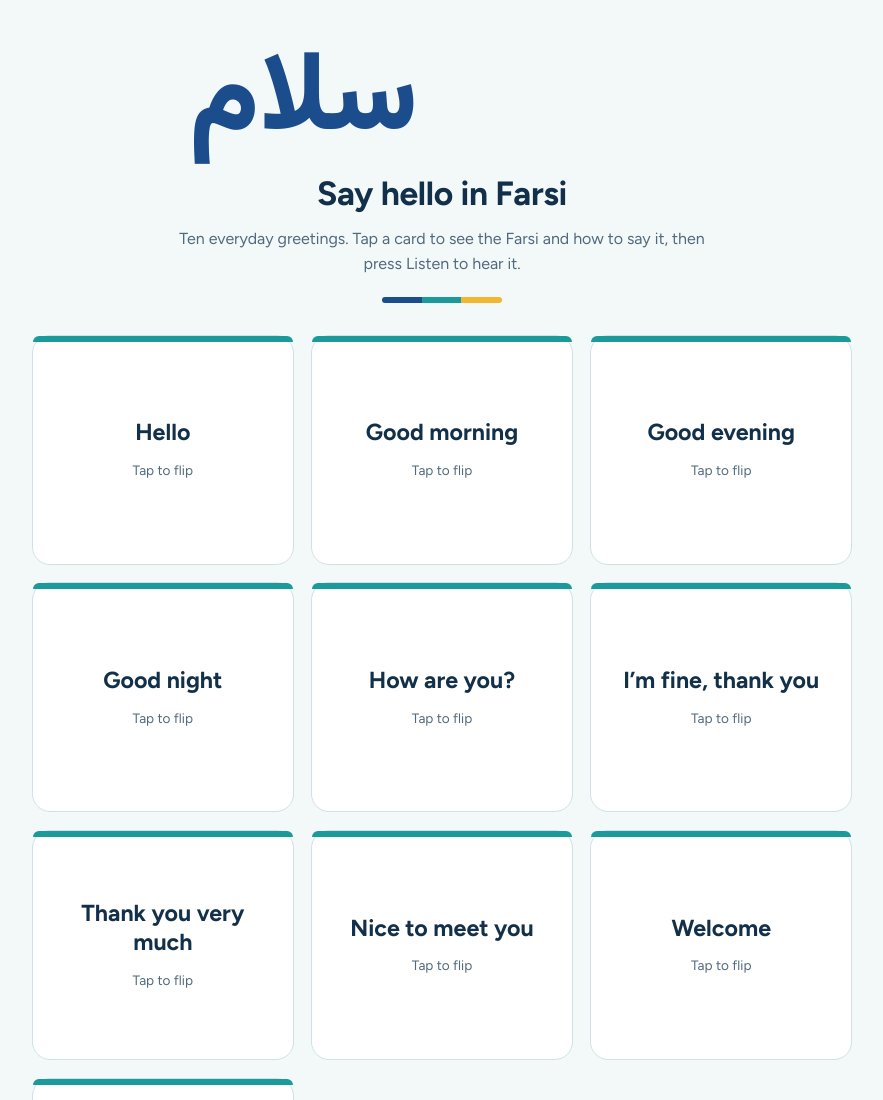
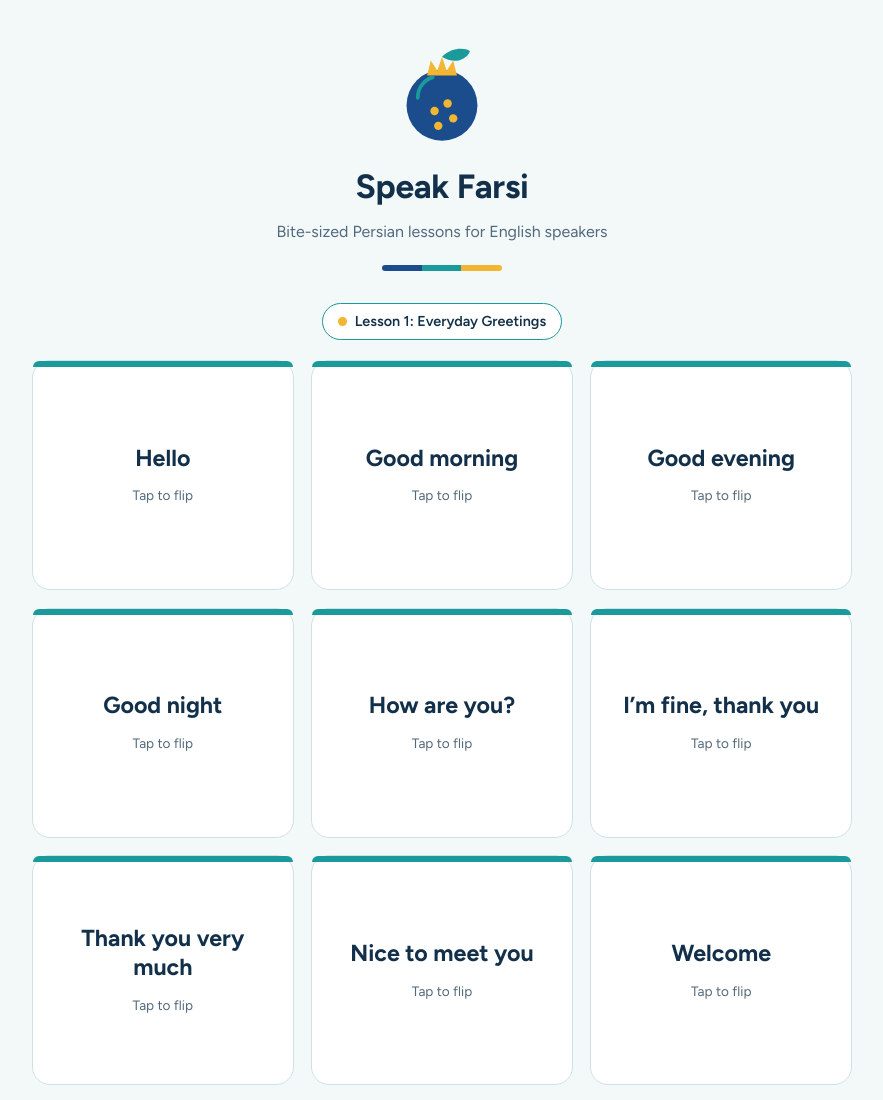
Before and after one commit to my-life-lab/Learn-Farsi, a plain HTML site: page index.html in a window 1280 px wide. Shown: the top 1100 px of the page, without its empty margins (198-1081 px from the left). Drawn offline with Linux system fonts and the light colour scheme.

Commit message:
Add files via upload

```diff
--- a/index.html
+++ b/index.html
@@ -27,7 +27,10 @@ html{scroll-padding-top:env(safe-area-inset-top,0px)}
 body{margin:0;background:var(--bg);color:var(--ink);font:400 1rem/1.55 "Figtree",system-ui,-apple-system,"Segoe UI",sans-serif}
 .fa{font-family:"Vazirmatn","Noto Naskh Arabic","Segoe UI",Tahoma,sans-serif}
 header{max-width:860px;margin:0 auto;padding:2.5rem 1.25rem 1rem;text-align:center}
-.hero-fa{font-size:clamp(4rem,18vw,7rem);font-weight:800;line-height:1.1;margin:0;color:var(--lapis)}
+.logo{display:block;width:clamp(84px,24vw,112px);height:auto;margin:0 auto .5rem}
+.badge{display:inline-flex;align-items:center;gap:.5rem;padding:.4rem .95rem;border-radius:999px;border:1.5px solid var(--turq);background:var(--card);color:var(--ink);font-weight:600;font-size:.9rem}
+.badge::before{content:"";width:.55rem;height:.55rem;border-radius:50%;background:var(--saffron)}
+.badge-wrap{text-align:center;margin:0 0 1.25rem}
 h1{font-size:clamp(1.5rem,5vw,2.1rem);margin:.25rem 0 .5rem;font-weight:700;letter-spacing:-.01em}
 header p{margin:0 auto;max-width:34rem;color:var(--muted)}
 .bar{height:6px;max-width:120px;margin:1.25rem auto 0;border-radius:3px;background:linear-gradient(90deg,var(--lapis) 0 33%,var(--turq) 33% 66%,var(--saffron) 66%)}
@@ -60,13 +63,23 @@ footer{text-align:center;color:var(--muted);font-size:.85rem;padding:0 1.25rem 2
 </head>
 <body>
 <header>
-  <p class="hero-fa fa" dir="rtl" lang="fa">سلام</p>
-  <h1>Say hello in Farsi</h1>
-  <p>Ten everyday greetings. Tap a card to see the Farsi and how to say it, then press Listen to hear it.</p>
+  <svg class="logo" viewBox="0 0 120 120" role="img" aria-label="Pomegranate icon" xmlns="http://www.w3.org/2000/svg">
+    <path d="M60 18C70 8 84 8 90 12C86 22 72 26 60 18Z" fill="var(--turq)"/>
+    <circle cx="60" cy="70" r="38" fill="var(--lapis)"/>
+    <path d="M44 38L48 22L55 33L60 18L65 33L72 22L76 38Z" fill="var(--saffron)"/>
+    <path d="M34 62C34 50 42 42 50 40" fill="none" stroke="var(--turq)" stroke-width="4" stroke-linecap="round"/>
+    <circle cx="52" cy="76" r="4.5" fill="var(--saffron)"/>
+    <circle cx="66" cy="68" r="4.5" fill="var(--saffron)"/>
+    <circle cx="72" cy="84" r="4.5" fill="var(--saffron)"/>
+    <circle cx="56" cy="92" r="4.5" fill="var(--saffron)"/>
+  </svg>
+  <h1>Speak Farsi</h1>
+  <p>Bite-sized Persian lessons for English speakers</p>
   <div class="bar" aria-hidden="true"></div>
 </header>
 
 <main>
+  <div class="badge-wrap"><span class="badge">Lesson 1: Everyday Greetings</span></div>
   <ul class="grid" id="grid" aria-label="Farsi greeting flashcards"></ul>
 </main>
 
```
